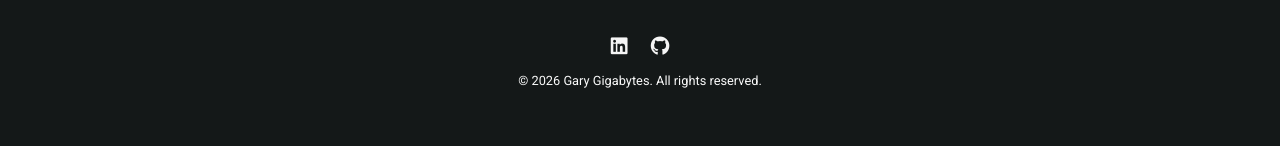
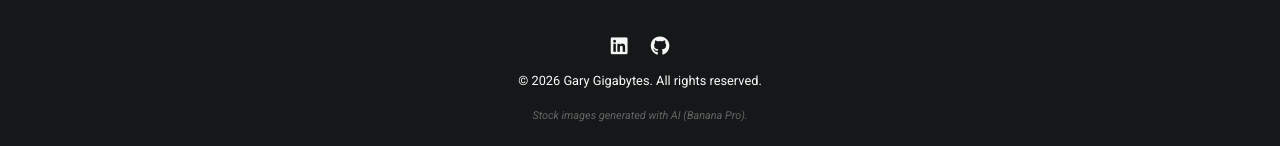
Before and after one commit to KOZ-Enterprises/ggbsite, a Jekyll site: the page built from index.html, in a window 1280 px wide and 1400 px high, scrolled down 2205 px. Shown: the part 1251-1397 px from the top of the window. Built offline with Jekyll 4.4.1, drawn with Linux system fonts in a browser that asks for light colours; the list of posts is cut into pages by our own code; before the commit the page ends 3573 px from its top, so only the background shows below that.

Commit message:
feat: introduce comprehensive site styling and a new footer component.

```diff
--- a/_includes/footer.html
+++ b/_includes/footer.html
@@ -8,4 +8,5 @@
         </a>
     </div>
     <p>&#169; {{ 'now' | date: "%Y" }} Gary Gigabytes. All rights reserved.</p>
+    <p class="ai-disclaimer">Stock images generated with AI (Banana Pro).</p>
 </footer>
--- a/assets/css/styles.css
+++ b/assets/css/styles.css
@@ -474,6 +474,14 @@
     font-size: 0.8em;
     text-align: center;
     padding: 10px;
+}
+
+.ai-disclaimer {
+    font-size: 0.85em;
+    color: #888;
+    margin-top: 5px;
+    font-style: italic;
+    opacity: 0.7;
 }
 
 .social-icons a {
```
